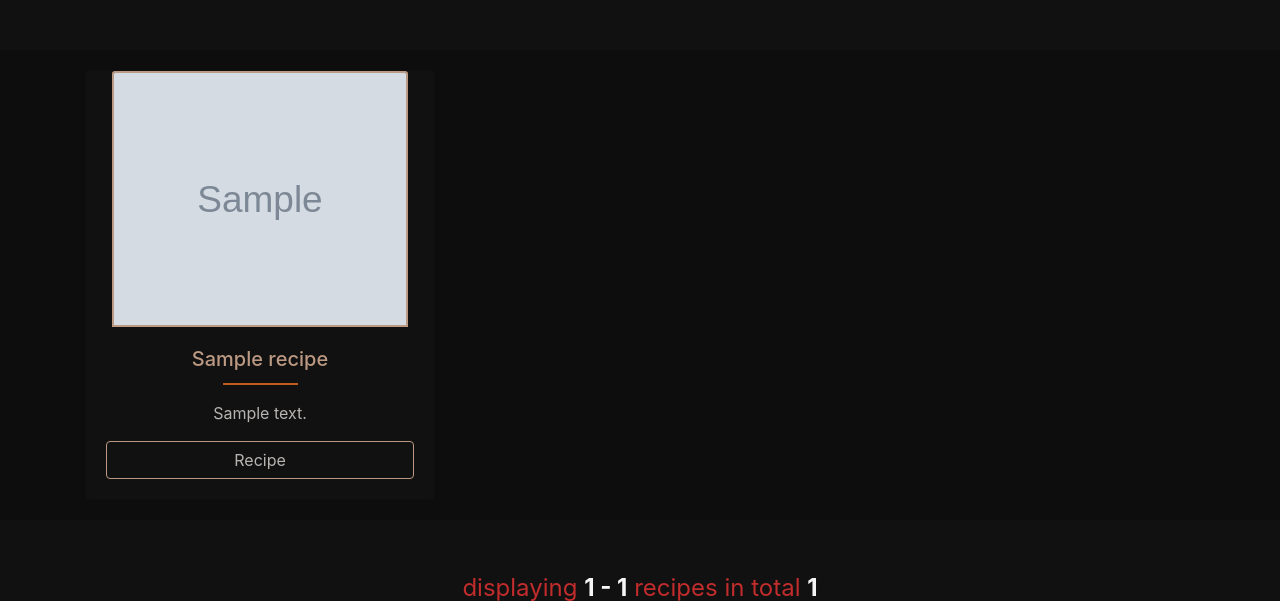
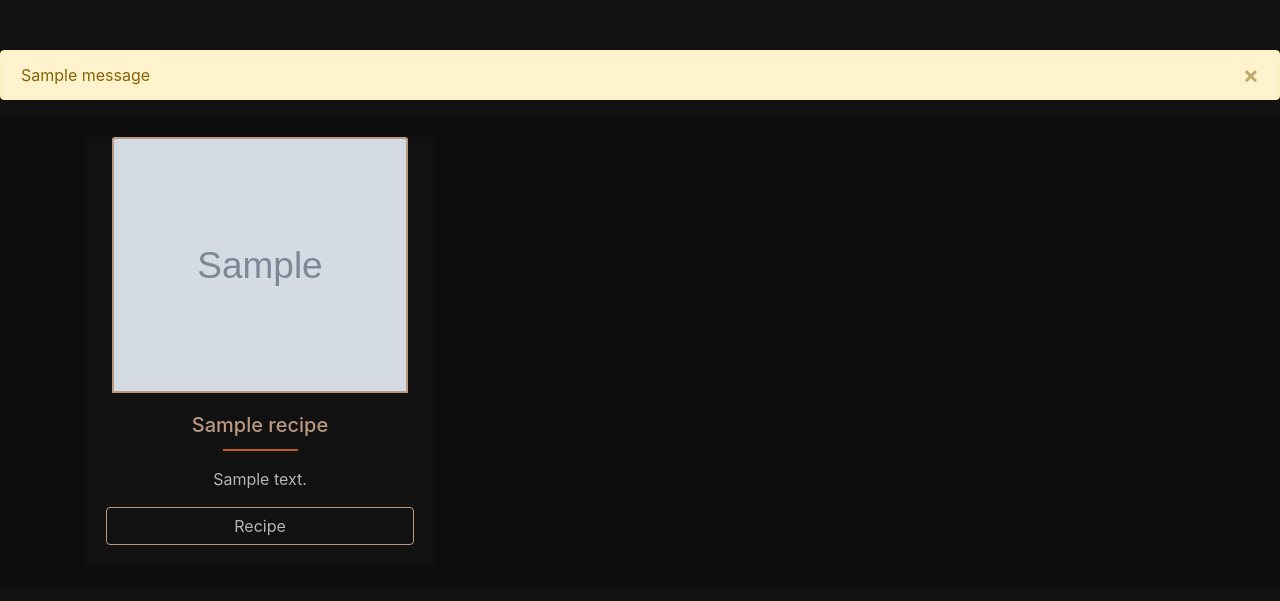
Before and after one commit to PatrickCoakley23/milestone3-, a Flask app: page /recipes in a window 1280 px wide. Shown: the part 56-657 px from the top of the page. Run offline with Flask 2, Linux system fonts and the light colour scheme; grey boxes marked "Sample" are stand-in pictures; one stand-in notice (Sample message) is shown; a database or web service that is not in the repository returns one stand-in record (values such as "Sample title"); some libraries are stand-ins or nearby versions.

Commit message:
started styling flash alert message for when users edit recipes

```diff
--- a/run.py
+++ b/run.py
@@ -4,19 +4,24 @@ from flask_pymongo import PyMongo
 from bson.objectid import ObjectId
 from flask_paginate import Pagination, get_page_parameter
 from flask_bcrypt import Bcrypt, generate_password_hash
-
-
+from flask_login import LoginManager, UserMixin
 
 
 app = Flask(__name__)
 bcrypt = Bcrypt(app)
+login_manager = LoginManager(app)
+
 app.config['SECRET_KEY'] = os.environ['secret_key']
-
 app.config["MONGO_DBNAME"] = 'milestone3'
 app.config["MONGO_URI"] = os.environ['MONGO_URI']
 
 
 mongo = PyMongo(app)
+
+@login_manager.user_loader
+def load_user(user_id):
+    return User.get(user_id)
+
 
 @app.route('/')
 def index():
@@ -136,6 +141,7 @@ def update_recipe(recipe_id):
         'description': request.form.get('description'),
         'permission_to_delete': True
     })
+    flash('recipe has been edited')
     return redirect(url_for('get_recipes'))
 
 
--- a/templates/base.html
+++ b/templates/base.html
@@ -33,8 +33,9 @@
                         </ul>
                     </div>
                 </nav>
+    </header>
 
-    </header>
+
     <main>
         {% block content %}
         {% endblock %}
--- a/templates/recipes.html
+++ b/templates/recipes.html
@@ -1,10 +1,20 @@
 {% extends 'base.html' %}
 {% block content %}
-
-
+                <div class="container" style="min-height:100% width:80%"></div>
+    			{% with messages = get_flashed_messages() %}
+						{% if messages %}
+						{% for message in messages %}
+						<div class="alert alert-warning alert-dismissible" role="alert">
+                        <button type="button" class="close" data-dismiss="alert" aria-label="close"><span aria-hidden="true">&times;</span></button>
+                        {{ message }}
+                        </div>
+						{% endfor %}
+						{% endif %}
+						{% endwith %}
 <div class="opacity">
     <div class="container">
         <div class="row">
+
         {% for recipe in recipes %}
             <div class="col-12 col-md-4 recipe-card-col">
                         <div class="card h-100">
```
